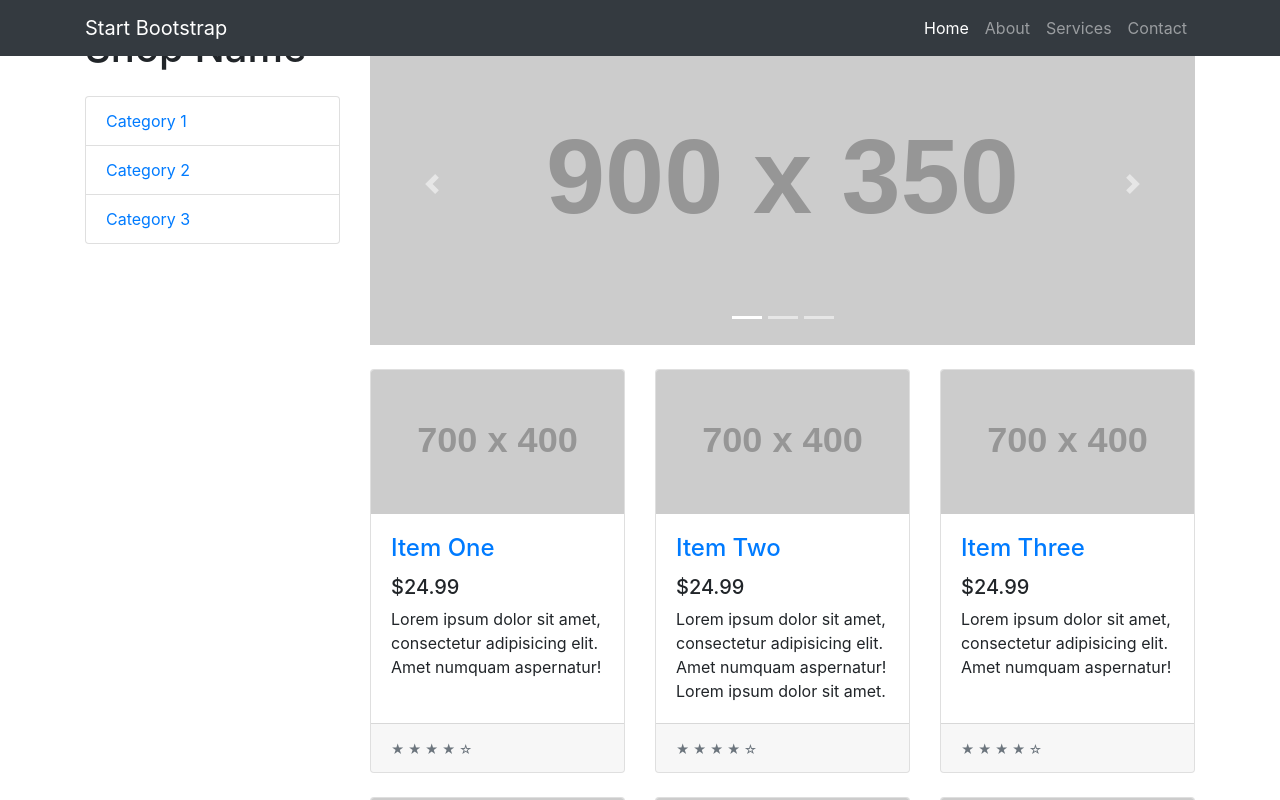
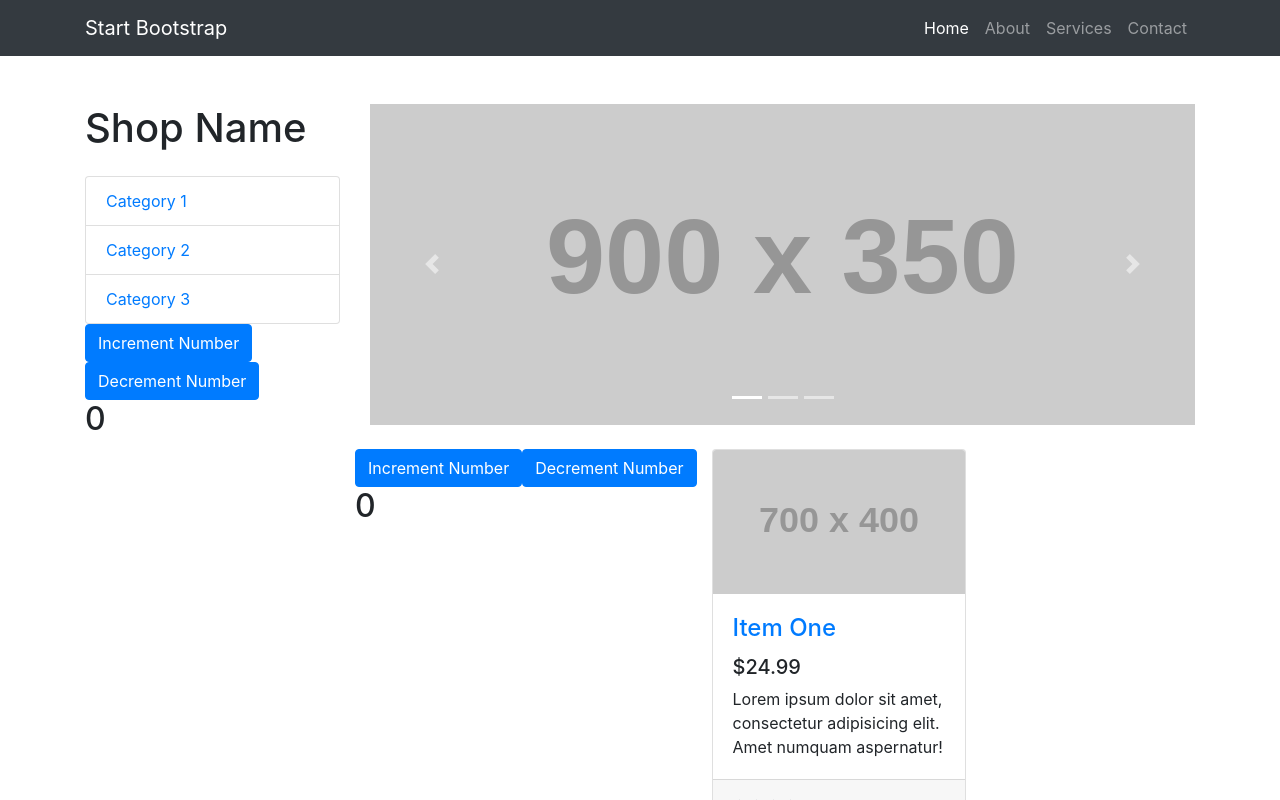
Before and after one commit to jultimrova/movies_db, a Next.js app: page / in a window 1280 px wide. Shown: the top 800 px of the page. Built offline with nearby package versions, Linux system fonts and the light colour scheme.

Commit message:
local state in different components

```diff
--- a/components/MovieList.js
+++ b/components/MovieList.js
@@ -1,9 +1,43 @@
 import React from 'react';
 
 class MovieList extends React.Component {
+
+    /*state = {
+        count: 0
+    }*/
+
+    constructor(props) {
+        super(props);
+        this.state = {
+            count: 0
+        }
+    }
+
+    increment = () => {
+        const {count} = this.state
+        this.setState({
+            count: count + 1
+        })
+    }
+
+    decrement = () => {
+        const {count} = this.state
+        this.setState({
+            count: count - 1
+        })
+    }
+
     render() {
         return (
             <>
+                <div>
+                    <button onClick={this.increment} className="btn btn-primary">Increment Number</button>
+                    <button onClick={this.decrement} className="btn btn-primary">Decrement Number</button>
+
+                    <h2>{this.state.count}</h2>
+                </div>
+
+
                 <div className="col-lg-4 col-md-6 mb-4">
                     <div className="card h-100">
                         <a href="#"><img className="card-img-top" src="http://placehold.it/700x400" alt=""/></a>
--- a/components/SideMenu.js
+++ b/components/SideMenu.js
@@ -1,6 +1,18 @@
-import React from 'react'
+import React, {useState} from 'react'
 
 const SideMenu = () => {
+    const [count, setCount] = useState(0)
+
+    const increment = () => {
+        const newCount = count + 1
+        setCount(newCount)
+    }
+
+    const decrement = () => {
+        const newCount = count - 1
+        setCount(newCount)
+    }
+
     return (
         <div>
             <h1 className="my-4">Shop Name</h1>
@@ -9,6 +21,12 @@ const SideMenu = () => {
                 <a href="#" className="list-group-item">Category 2</a>
                 <a href="#" className="list-group-item">Category 3</a>
             </div>
+            <div>
+                <button onClick={increment} className="btn btn-primary">Increment Number</button>
+                <button onClick={decrement} className="btn btn-primary">Decrement Number</button>
+
+                <h2>{count}</h2>
+            </div>
         </div>
     )
 }
--- a/pages/index.js
+++ b/pages/index.js
@@ -26,22 +26,30 @@ const Home = () => {
                         crossOrigin="anonymous"></script>
 
             </Head>
-            <Sidebar/>
 
+            <Sidebar />
+
+            <div className="home-page">
                 <div className="container">
                     <div className="row">
                         <div className="col-lg-3">
-                        <SideMenu/>
+                            <SideMenu />
                         </div>
                         <div className="col-lg-9">
                             <Carousel/>
                             <div className="row">
-                            <MovieList/>
+                                <MovieList />
+                            </div>
                         </div>
                     </div>
                 </div>
             </div>
             <Footer/>
+            <style>{`
+                .home-page {
+                    padding-top: 80px
+            `}
+            }</style>
         </div>
     )
 }
```
Lines whose indentation alone changed are shown as unchanged.
